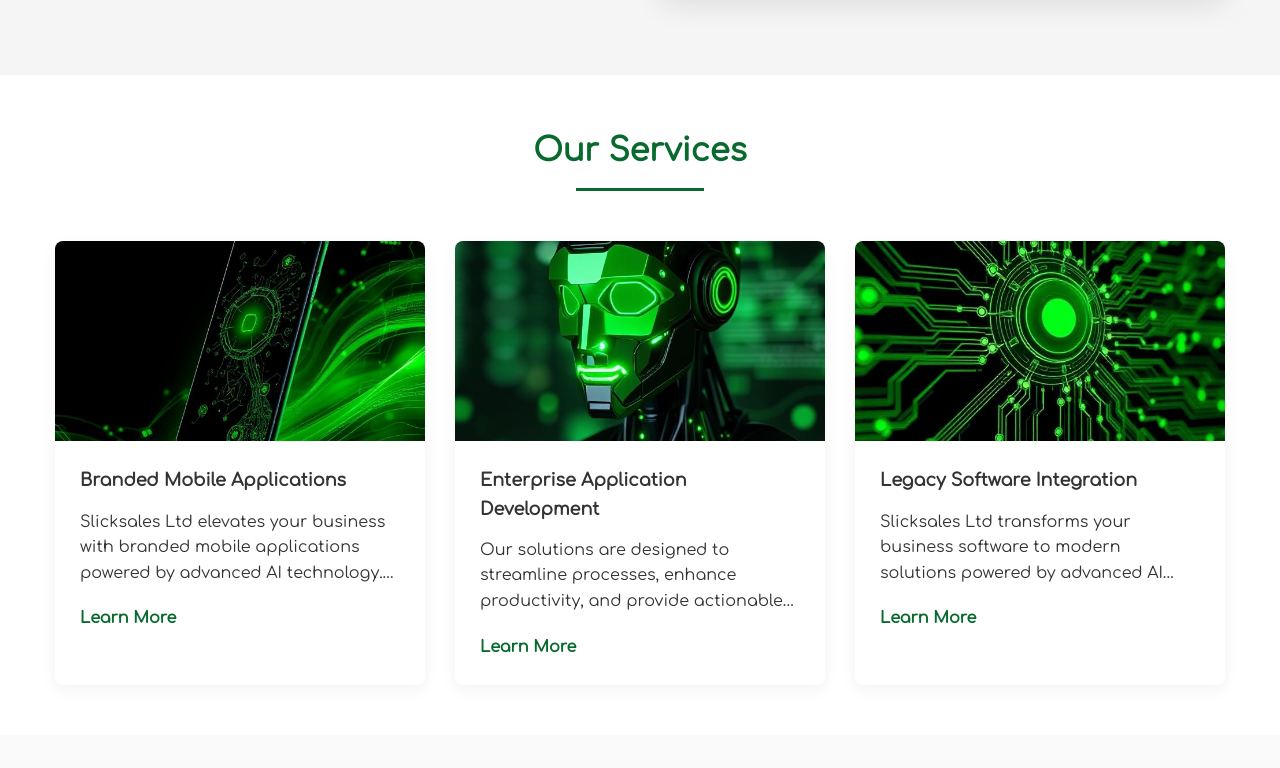
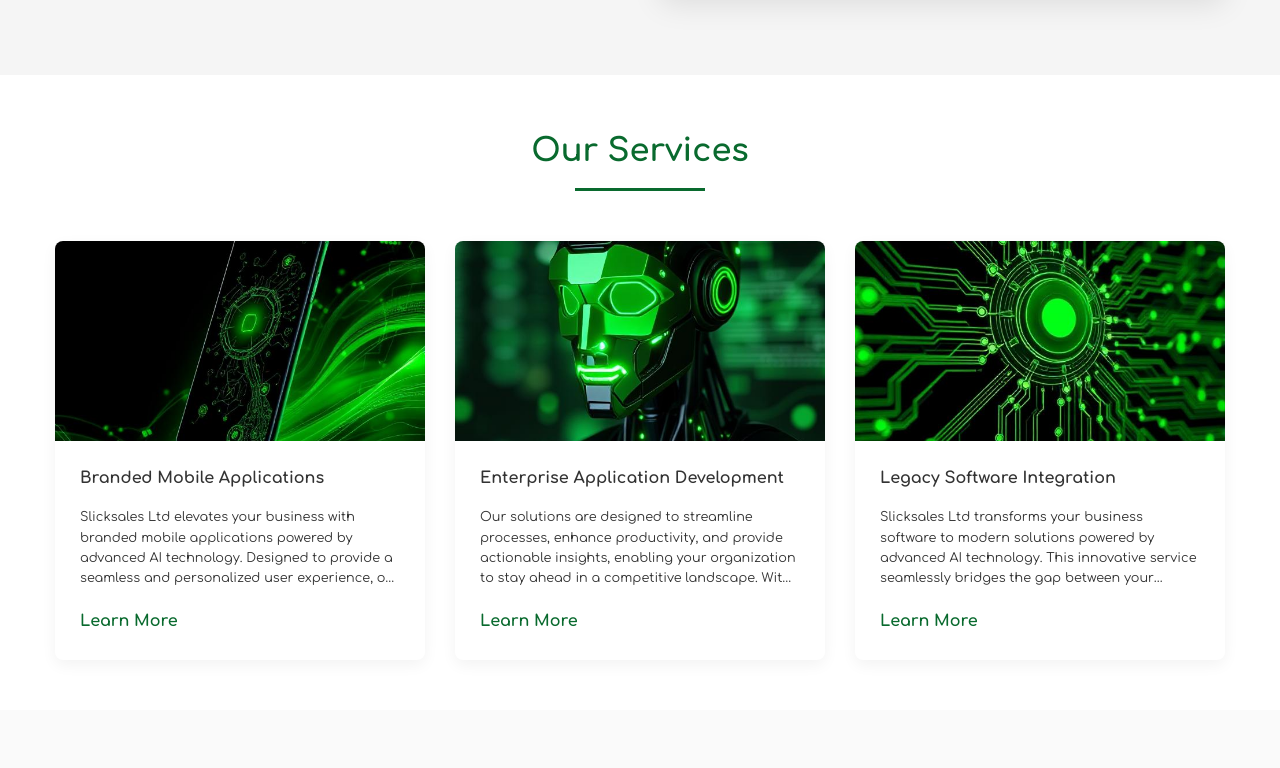
Before and after one commit to AtutiBonface/slicksales, a Next.js app: page / in a window 1280 px wide. Shown: the part 951-1719 px from the top of the page. Built offline with nearby package versions, Linux system fonts and the light colour scheme.

Commit message:
Added bold to font

```diff
--- a/app/globals.css
+++ b/app/globals.css
@@ -215,7 +215,7 @@ header {
 
 .product-content h3 {
   font-size: 1.25rem;
-  font-weight: 600;
+  font-weight: bolder;
   color: var(--primary-color);
   margin-bottom: 0.25rem;
   line-height: 1.2;
@@ -225,7 +225,7 @@ header {
   font-size: 0.875rem;
   color: var(--secondary-color);
   margin-bottom: 0.5rem;
-  font-weight: 500;
+  font-weight: 600;
   opacity: 0.8;
 }
 
@@ -484,21 +484,23 @@ header {
 
 .service-content {
   padding: 25px;
+  font-size: 1.0rem;
 }
 
 .service-content h3 {
   margin-bottom: 15px;
   color: var(--secondary-color);
   font-weight: 600;
-  font-size: 1.1rem;
+  font-size: 1.0rem;
 }
 
 .service-content p {
   margin-bottom: 20px;
   display: -webkit-box;
-  -webkit-line-clamp: 3;
+  -webkit-line-clamp: 4;
   -webkit-box-orient: vertical;
   overflow: hidden;
+  font-size: 0.8rem;
 }
 
 .service-link {
@@ -507,6 +509,7 @@ header {
   font-weight: 600;
   text-decoration: none;
   transition: all 0.3s;
+  font-size: 1.0rem;
 }
 
 .service-link:hover {
--- a/app/layout.tsx
+++ b/app/layout.tsx
@@ -18,7 +18,7 @@ export const metadata: Metadata = {
     icon: "./favicon.png",
     shortcut: "./favicon.png"
   },
-  description: "Slicksaletes Limited is a leading provider of innovative solutions in the tech industry. Our mission is to deliver high-quality products and services that meet the needs of our clients and help them achieve their goals. With a team of experienced professionals and a commitment to excellence, we strive to be at the forefront of technology and innovation."
+  description: "Slicksales Limited is the leading provider of innovative solutions in the tech industry. Our mission is to deliver high-quality products and services that meet the needs of our clients and help them achieve their goals. With a team of experienced professionals and a commitment to excellence, we strive to be at the forefront of technology and innovation."
 };
 
 export default function RootLayout({
@@ -33,11 +33,11 @@ export default function RootLayout({
         <link rel="icon" type="image/png"  href="./favicon.png" />
         <link rel="manifest" href="/site.webmanifest" />
         <link rel="mask-icon" href="/safari-pinned-tab.svg" color="#5bbad5" />
-        <link href='https://fonts.googleapis.com/css?family=Comfortaa' rel='stylesheet'/>
+        <link href='https://fonts.googleapis.com/css?family=Comfortaa:400,700' rel='stylesheet'/>
         <meta name="msapplication-TileColor" content="#da532c" />
         <meta name="theme-color" content="#ffffff" />
         <meta name="viewport" content="width=device-width, initial-scale=1.0" />
-        <meta name="description" content="Slicksaletes Limited is a leading provider of innovative solutions in the tech industry. Our mission is to deliver high-quality products and services that meet the needs of our clients and help them achieve their goals. With a team of experienced professionals and a commitment to excellence, we strive to be at the forefront of technology and innovation." />
+        <meta name="description" content="Slicksales Limited is the leading provider of innovative solutions in the tech industry. Our mission is to deliver high-quality products and services that meet the needs of our clients and help them achieve their goals. With a team of experienced professionals and a commitment to excellence, we strive to be at the forefront of technology and innovation." />
       </head>
       <body className={`${geistSans.variable} ${geistMono.variable}`}>
         {children}
--- a/package.json
+++ b/package.json
@@ -10,6 +10,8 @@
     "preview": "next start -p 6061"
   },
   "dependencies": {
+    "@fontsource-variable/comfortaa": "^5.2.5",
+    "@fontsource/comfortaa": "^5.2.5",
     "lucide-react": "^0.508.0",
     "next": "15.3.2",
     "react": "^19.0.0",
```
Also changed, not shown: 1 other file (tests, documents, lock files or other folders).
